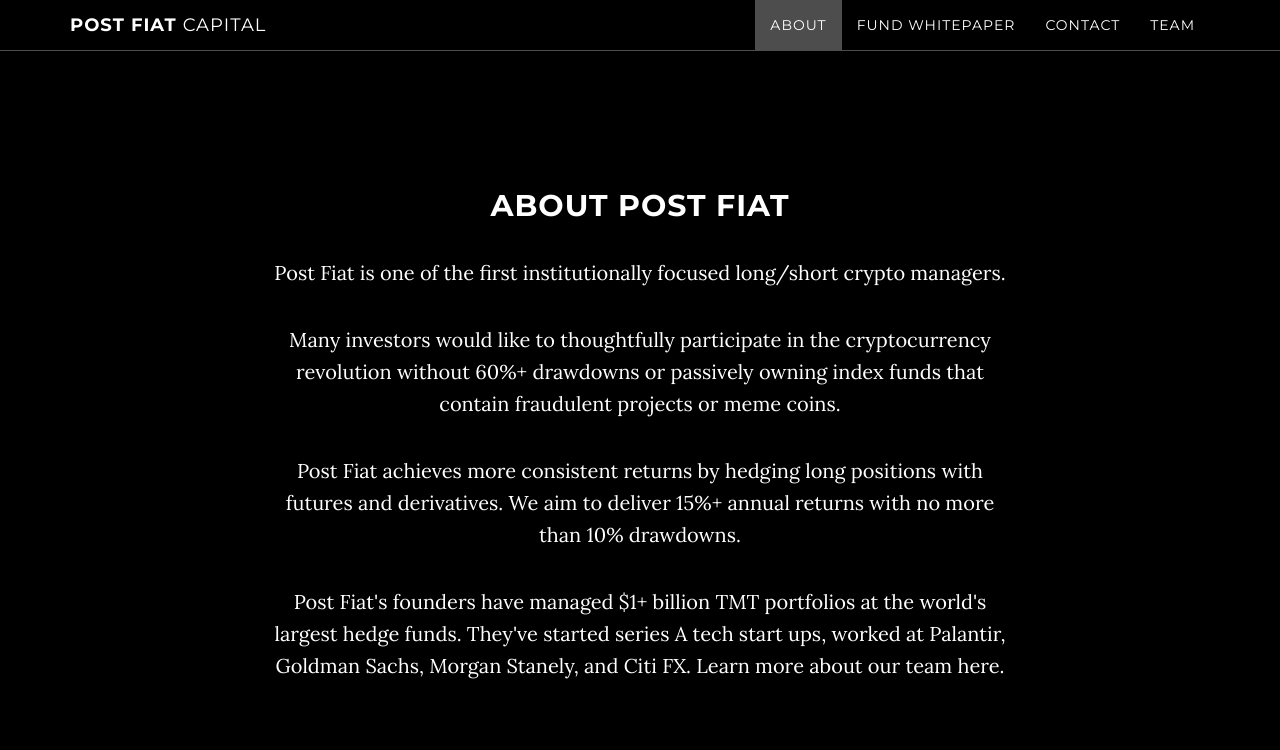
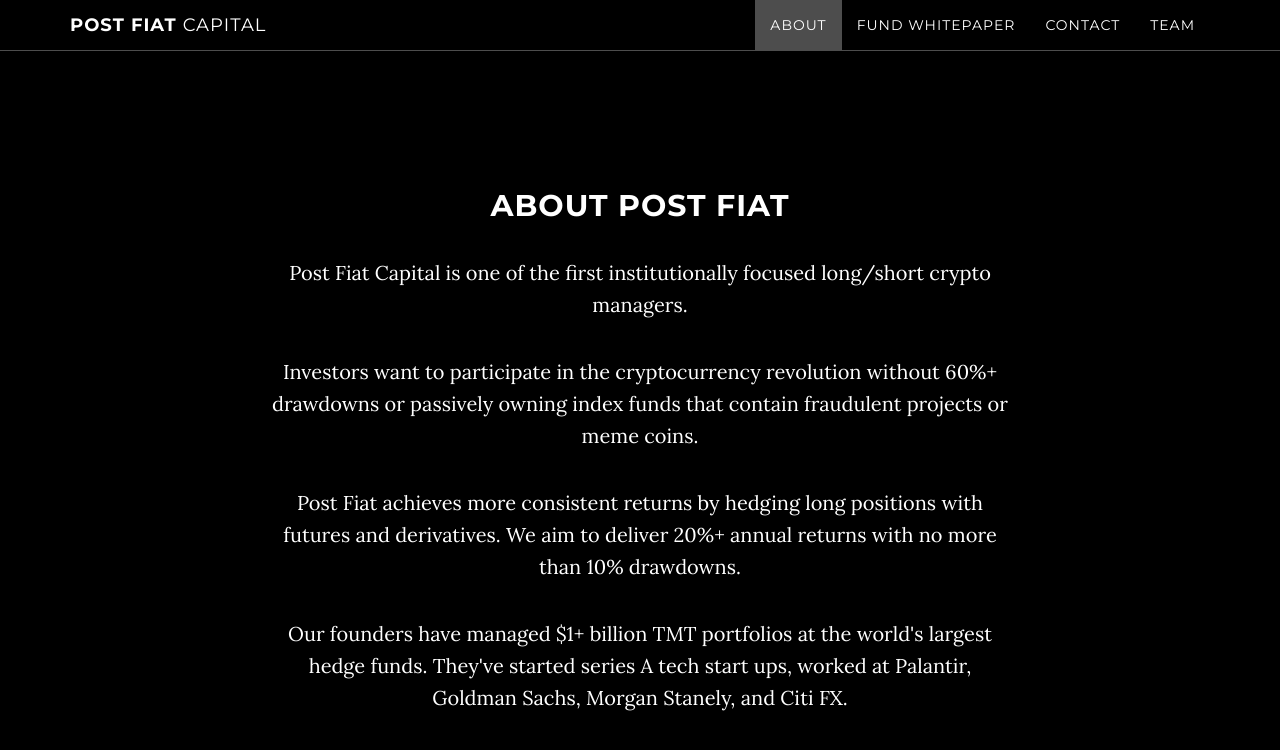
Before and after one commit to postfiat/postfiat.github.io, a Jekyll site: the page built from index.html, in a window 1280 px wide and 900 px high, scrolled down 911 px. Shown: the top 750 px of the window. Built offline with Jekyll 4.4.1, drawn with Linux system fonts in a browser that asks for light colours; some of the changed text lies outside the part shown.

Commit message:
reordered website format and cleaned
att

```diff
--- a/_includes/about.html
+++ b/_includes/about.html
@@ -3,13 +3,13 @@
         <div class="row">
             <div class="col-lg-8 col-lg-offset-2">
                 <h2>About Post Fiat</h2>
-                <p>Post Fiat is one of the first institutionally focused long/short crypto managers. </p>
+                <p>Post Fiat Capital is one of the first institutionally focused long/short crypto managers. </p>
 
-                <p>Many investors would like to thoughtfully participate in the cryptocurrency revolution without 60%+ drawdowns or passively owning index funds that contain fraudulent projects or meme coins.</p>
+                <p>Investors want to participate in the cryptocurrency revolution without 60%+ drawdowns or passively owning index funds that contain fraudulent projects or meme coins.</p>
 
-                <p>Post Fiat achieves more consistent returns by hedging long positions with futures and derivatives. We aim to deliver 15%+ annual returns with no more than 10% drawdowns. </p>
+                <p>Post Fiat achieves more consistent returns by hedging long positions with futures and derivatives. We aim to deliver 20%+ annual returns with no more than 10% drawdowns. </p>
 
-                <p>Post Fiat's founders have managed $1+ billion TMT portfolios at the world's largest hedge funds. They've started series A tech start ups, worked at Palantir, Goldman Sachs, Morgan Stanely, and Citi FX. Learn more about our team here. </p>
+                <p>Our founders have managed $1+ billion TMT portfolios at the world's largest hedge funds. They've started series A tech start ups, worked at Palantir, Goldman Sachs, Morgan Stanely, and Citi FX. </p>
             </div>
         </div>
     </section>
--- a/_layouts/default.html
+++ b/_layouts/default.html
@@ -6,8 +6,8 @@
     {% include header.html %}
     {% include about.html %}
     {% include download.html %}
+    {% include team.html %}
     {% include contact.html %}
-    {% include team.html %}
     {% include footer.html %}
     {% include js.html %}
     </body>
```
